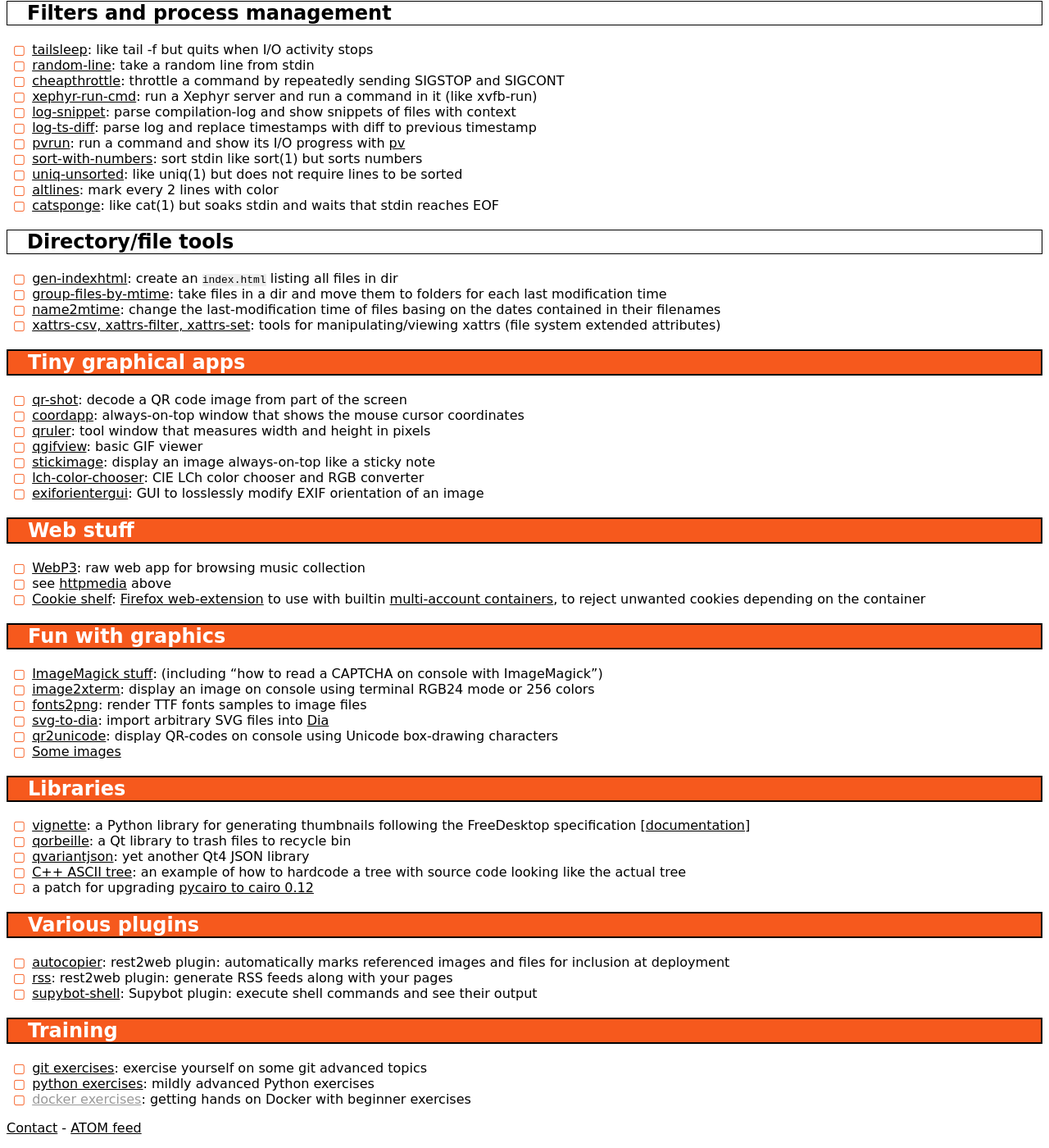
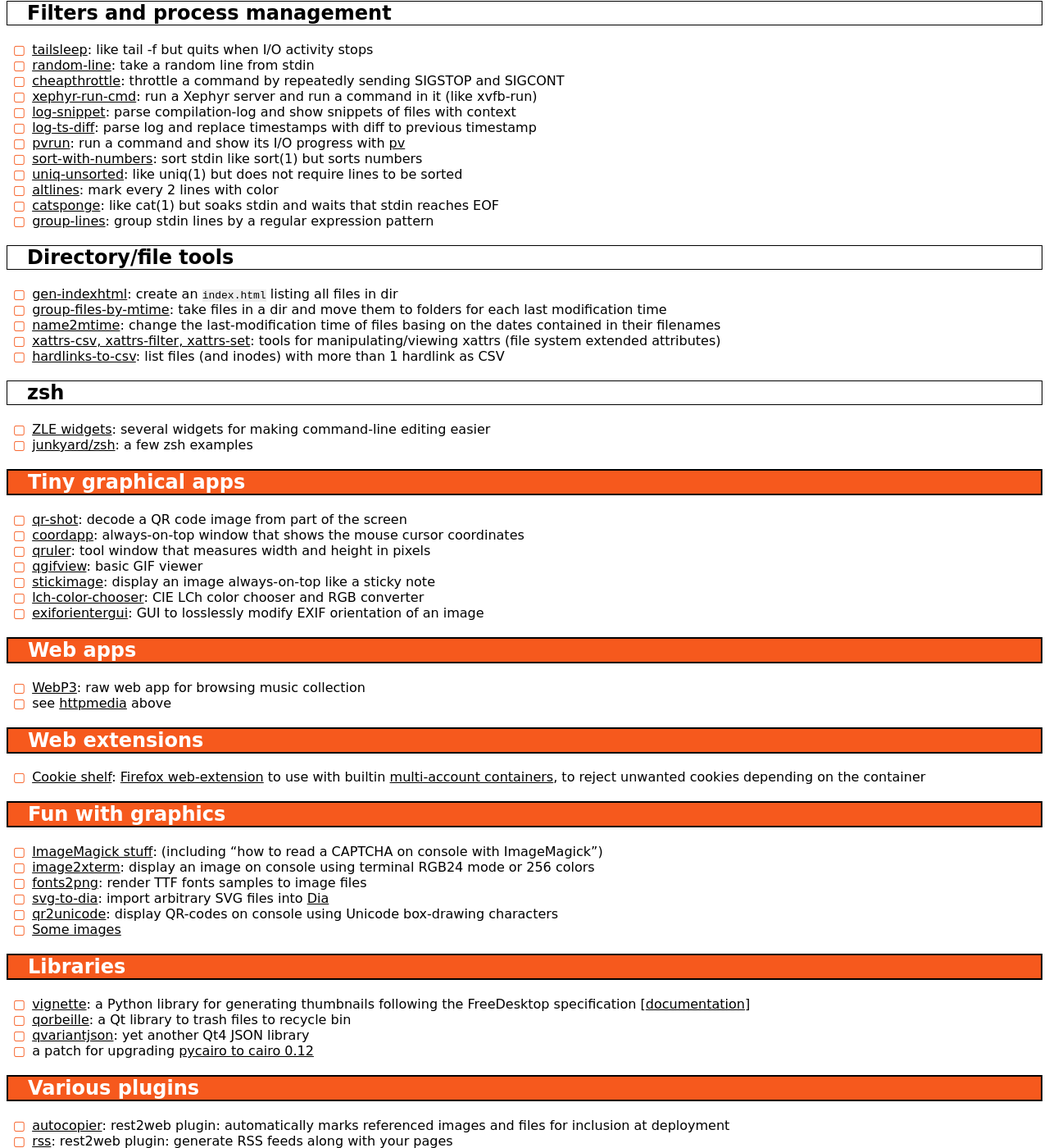
Before and after one commit to hydrargyrum/hydrargyrum.github.io, a Jekyll site: the page built from index-progs.md, in a window 1280 px wide and 1400 px high, scrolled down 1339 px. Shown: the whole window at 82% size. Built offline with Jekyll 4.4.1, drawn with Linux system fonts in a browser that asks for light colours; some of the changed text lies outside the part shown.

Commit message:
index-progs.md: few fixes and add some programs

```diff
--- a/index-progs.md
+++ b/index-progs.md
@@ -22,16 +22,16 @@ Most of the site and programs from the site are licensed under the [WTFPLv2 lice
 - [morse](morse): text from/to Morse code converter, and optional beep player
 - [hibp](hibp): check if a password is leaked on "Have I Been Pwned?" (without sending it)
 - [headset-bluez](https://gitlab.com/hydrargyrum/attic/-/tree/master/headset-bluez): enable a bluetooth headset and out or in/out mode
+- [asciinario](https://gitlab.com/hydrargyrum/asciinario): app for automatic terminal recording with asciinema based on scenario scripts
 
 
 ## Network tools
 
-- [puppetsocket](https://gitlab.com/hydrargyrum/puppetsocket): fake server and fake client to help traverse firewalls by using a reverse connection server -> client
-    - [gopuppetsocket](https://gitlab.com/hydrargyrum/gopuppetsocket): reimplementation in Go
+- [puppetsocket](https://gitlab.com/hydrargyrum/gopuppetsocket): fake server and fake client to help traverse firewalls by using a reverse connection server -> client
 - [wakeonwan](wakeonwan): wake remote machines with Wake-on-WAN
 - [httpshare](https://gitlab.com/hydrargyrum/attic/-/tree/master/httpshare): share a directory via HTTP, like `python -m http.server` but supports "Range" headers (useful if you share a media directory)
 - [httpmedia](https://gitlab.com/hydrargyrum/httpmedia): share a directory via HTTP, like `httpshare`, but adds thumbnails for images and videos
-- [gotify-push.py, gotify-read.py](https://gitlab.com/hydrargyrum/attic/-/tree/master/xattr-tools): tools for sending/reading [Gotify](https://gotify.net/) notifications
+- [gotify-push.py, gotify-read.py](https://gitlab.com/hydrargyrum/attic/-/tree/master/gotify-tools): tools for sending/reading [Gotify](https://gotify.net/) notifications
 
 
 ## File formats ##
@@ -85,6 +85,7 @@ Most of the site and programs from the site are licensed under the [WTFPLv2 lice
 - [uniq-unsorted](https://gitlab.com/hydrargyrum/attic/-/tree/master/uniq-unsorted): like uniq(1) but does not require lines to be sorted
 - [altlines](https://gitlab.com/hydrargyrum/attic/-/tree/master/altlines): mark every 2 lines with color
 - [catsponge](https://gitlab.com/hydrargyrum/attic/-/tree/master/catsponge): like cat(1) but soaks stdin and waits that stdin reaches EOF
+- [group-lines](https://gitlab.com/hydrargyrum/attic/-/tree/master/group-lines): group stdin lines by a regular expression pattern
 
 
 ## Directory/file tools ##
@@ -93,6 +94,13 @@ Most of the site and programs from the site are licensed under the [WTFPLv2 lice
 - [group-files-by-mtime](https://gitlab.com/hydrargyrum/attic/-/tree/master/group-files-by-mtime): take files in a dir and move them to folders for each last modification time
 - [name2mtime](https://gitlab.com/hydrargyrum/name2mtime): change the last-modification time of files basing on the dates contained in their filenames
 - [xattrs-csv, xattrs-filter, xattrs-set](https://gitlab.com/hydrargyrum/attic/-/tree/master/xattr-tools): tools for manipulating/viewing xattrs (file system extended attributes)
+- [hardlinks-to-csv](https://gitlab.com/hydrargyrum/attic/-/tree/master/hardlinks-to-csv): list files (and inodes) with more than 1 hardlink as CSV
+
+
+## zsh
+
+- [ZLE widgets](https://gitlab.com/hydrargyrum/zsh-stuff): several widgets for making command-line editing easier
+- [junkyard/zsh](https://gitlab.com/hydrargyrum/junkyard/-/tree/main/zsh): a few zsh examples
 
 
 # Tiny graphical apps #
@@ -106,9 +114,12 @@ Most of the site and programs from the site are licensed under the [WTFPLv2 lice
 - [exiforientergui](https://gitlab.com/hydrargyrum/attic/-/tree/master/exiforientergui): GUI to losslessly modify EXIF orientation of an image
 
 
-# Web stuff
+# Web apps
 - [WebP3](https://gitlab.com/hydrargyrum/webp3): raw web app for browsing music collection
 - see [httpmedia](https://gitlab.com/hydrargyrum/httpmedia) above
+
+
+# Web extensions
 - [Cookie shelf](https://gitlab.com/hydrargyrum/cookie-shelf): [Firefox web-extension](https://addons.mozilla.org/en-US/firefox/addon/cookie-shelf/) to use with builtin [multi-account containers](https://addons.mozilla.org/en-US/firefox/addon/multi-account-containers/), to reject unwanted cookies depending on the container
 
 
@@ -127,7 +138,6 @@ Most of the site and programs from the site are licensed under the [WTFPLv2 lice
 - [vignette](https://pypi.org/project/vignette/): a Python library for generating thumbnails following the FreeDesktop specification [[documentation](https://vignette.readthedocs.io)]
 - [qorbeille](https://gitlab.com/hydrargyrum/qorbeille): a Qt library to trash files to recycle bin
 - [qvariantjson](https://gitlab.com/hydrargyrum/qvariantjson): yet another Qt4 JSON library
-- [C++ ASCII tree](cppasciitree): an example of how to hardcode a tree with source code looking like the actual tree
 - a patch for upgrading [pycairo to cairo 0.12](py2cairo)
 
 
@@ -143,3 +153,8 @@ Most of the site and programs from the site are licensed under the [WTFPLv2 lice
 - [git exercises](https://framagit.org/git-exercises/index): exercise yourself on some git advanced topics
 - [python exercises](https://gitlab.com/hydrargyrum/python-exercises): mildly advanced Python exercises
 - [docker exercises](): getting hands on Docker with beginner exercises
+
+
+# Various snippets
+
+See the [junkyard repository](https://gitlab.com/hydrargyrum/junkyard).
```
Also changed, not shown: other parts of index-progs.md (+1 -1 lines).
